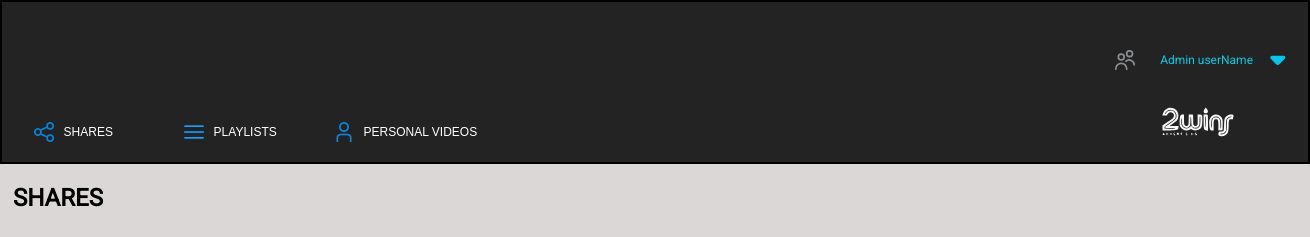
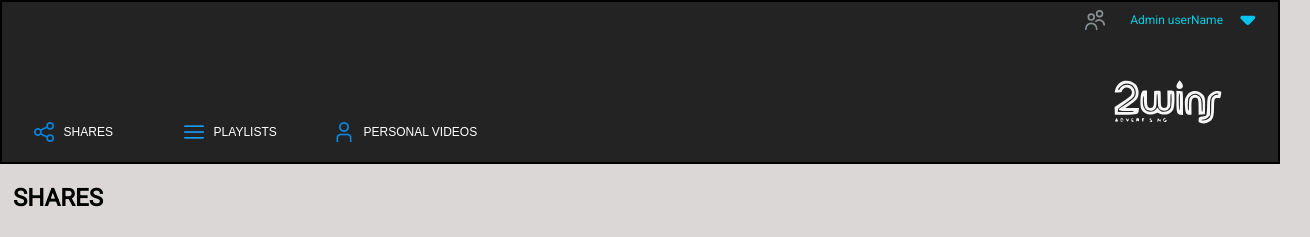
Before and after one commit to Hmonroe2/Static-Comp-, a plain HTML site: page index.html in a window 1280 px wide. Shown: the top 237 px of the page, 1310 px wide, since content can reach past the window. Drawn offline with Linux system fonts and the light colour scheme; a script that the page names is missing.

Commit message:
Fixed nav bar width

```diff
--- a/styles.css
+++ b/styles.css
@@ -8,7 +8,6 @@ nav {
     display: flex;
     border: 2px Solid black;
     height: 20%;
-    width: 100vw;
     background-color: #232323;
     justify-content: space-between;
     align-items: flex-end;
@@ -186,7 +185,7 @@ button{
     margin-top: 5px;
 }
 .nav-logo{
-    height: 80px;
+    height: 120px;
     width: 200px;
     align-items: center;
     margin-right: 10px;
```
